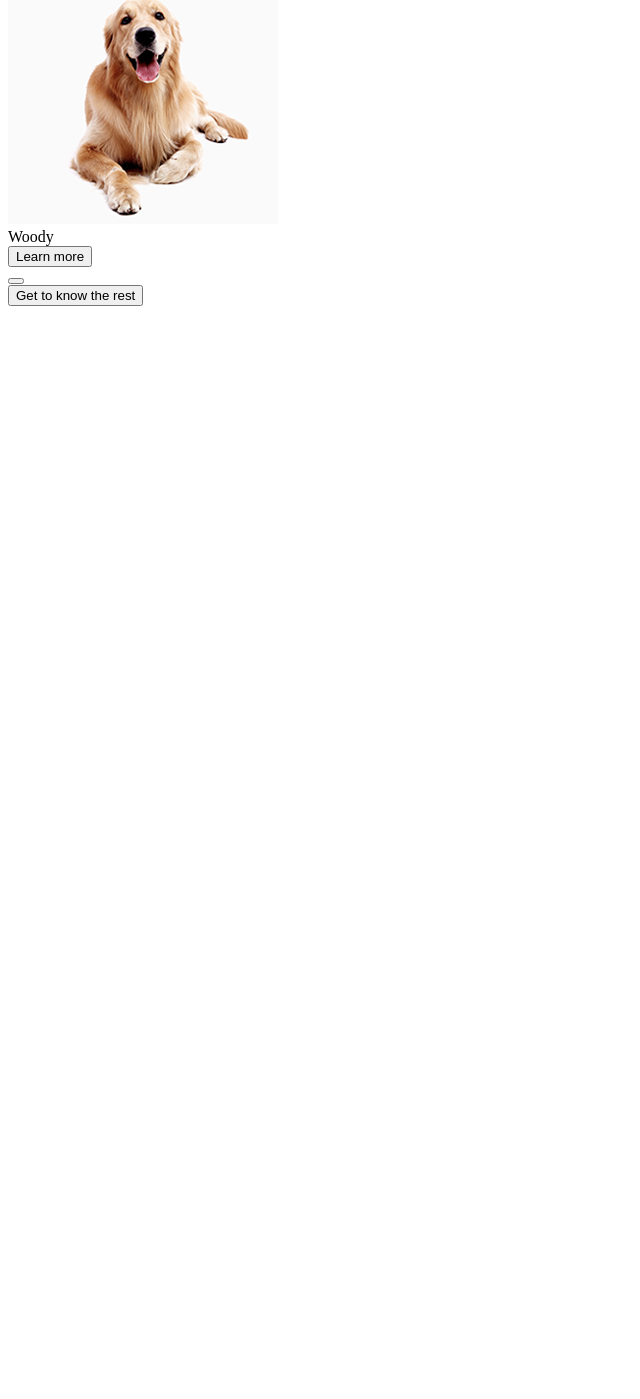
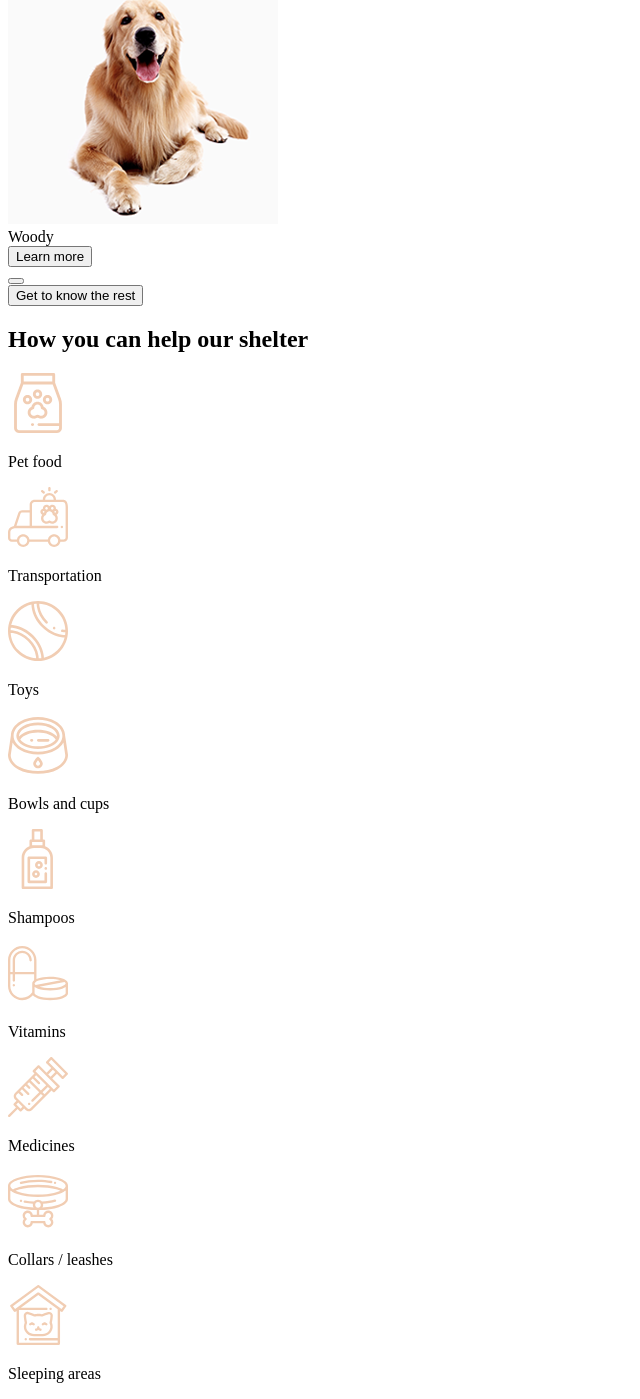
Before and after one commit to EinarStray/shelter, a plain HTML site: page index.html in a window 1280 px wide. Shown: the part 2363-3762 px from the top of the page, without its empty margins (0-640 px from the left). Before the commit the page ends 2677 px from the top, so only its background shows below. Drawn offline with Linux system fonts and the light colour scheme.

```diff
--- a/index.html
+++ b/index.html
@@ -98,7 +98,50 @@
         </div>
       </div>
     </section>
-    <section class=""></section>
+    <section class="help" id="help">
+      <div class="wrapper help__wrapper">
+        <h2 class="help__title">How you can help
+          our shelter</h2>
+        <div class="help__grid">
+          <div class="item">
+            <img src="./assets/img/help/icon-pet-food.svg" alt="Pet food">
+            <p class="item__title">Pet food</p>
+          </div>
+          <div class="item">
+            <img src="./assets/img/help/icon-transportation.svg" alt="Transportation">
+            <p class="item__title">Transportation</p>
+          </div>
+          <div class="item">
+            <img src="./assets/img/help/icon-toys.svg" alt="Toys">
+            <p class="item__title">Toys</p>
+          </div>
+          <div class="item">
+            <img src="./assets/img/help/icon-bowls-and-cups.svg" alt="Bowls and cups">
+            <p class="item__title">Bowls and cups</p>
+          </div>
+          <div class="item">
+            <img src="./assets/img/help/icon-shampoos.svg" alt="Shampoos">
+            <p class="item__title">Shampoos</p>
+          </div>
+          <div class="item">
+            <img src="./assets/img/help/icon-vitamins.svg" alt="Vitamins">
+            <p class="item__title">Vitamins</p>
+          </div>
+          <div class="item">
+            <img src="./assets/img/help/icon-medicines.svg" alt="Medicines">
+            <p class="item__title">Medicines</p>
+          </div>
+          <div class="item">
+            <img src="./assets/img/help/icon-collars-leashes.svg" alt="Collars / leashes">
+            <p class="item__title">Collars / leashes</p>
+          </div>
+          <div class="item">
+            <img src="./assets/img/help/icon-sleeping-area.svg" alt="Sleeping areas">
+            <p class="item__title">Sleeping areas</p>
+          </div>
+        </div>
+      </div>
+    </section>
     <section class=""></section>
   </main>
   <footer></footer>
```
Also changed, not shown: assets/img/help/icon-bowls-and-cups.svg (added), assets/img/help/icon-collars-leashes.svg (added), assets/img/help/icon-medicines.svg (added), assets/img/help/icon-pet-food.svg (added), assets/img/help/icon-shampoos.svg (added), assets/img/help/icon-sleeping-area.svg (added), assets/img/help/icon-toys.svg (added), assets/img/help/icon-transportation.svg (added), assets/img/help/icon-vitamins.svg (added), 1 other file.
